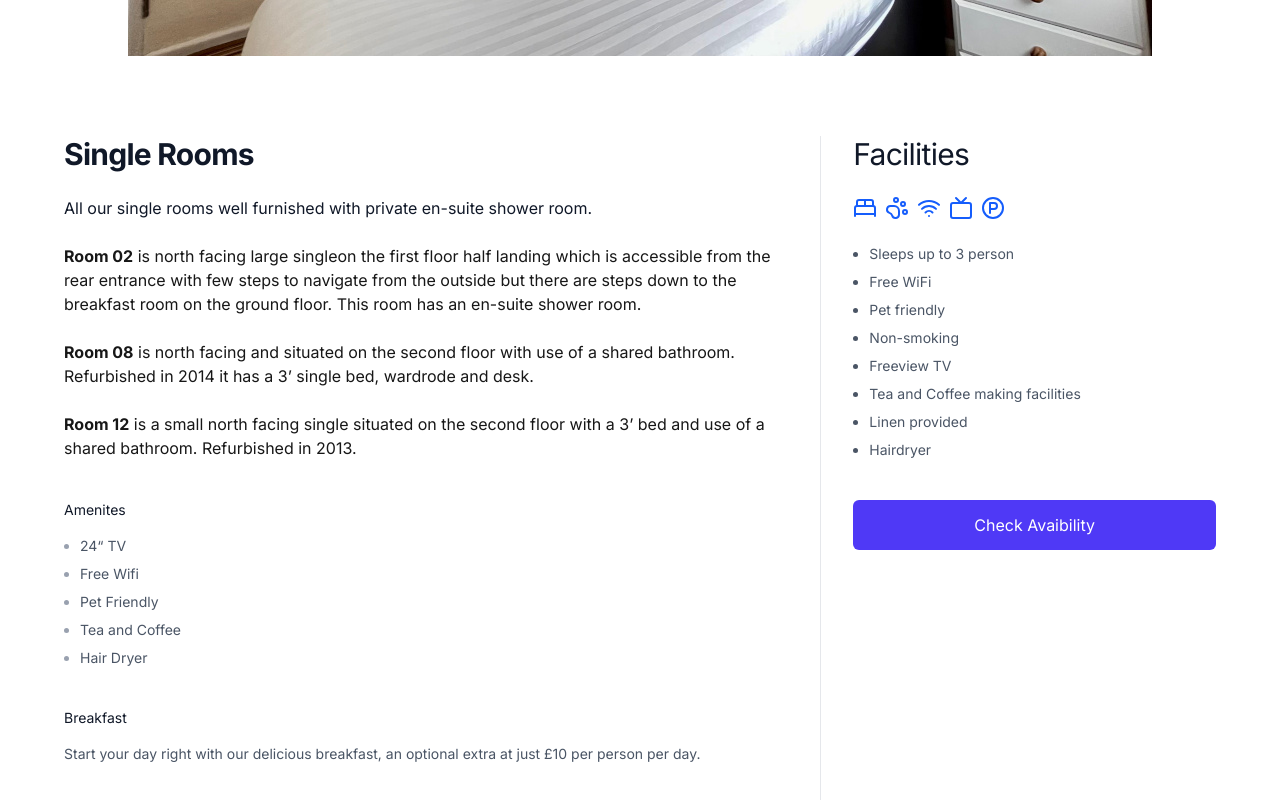
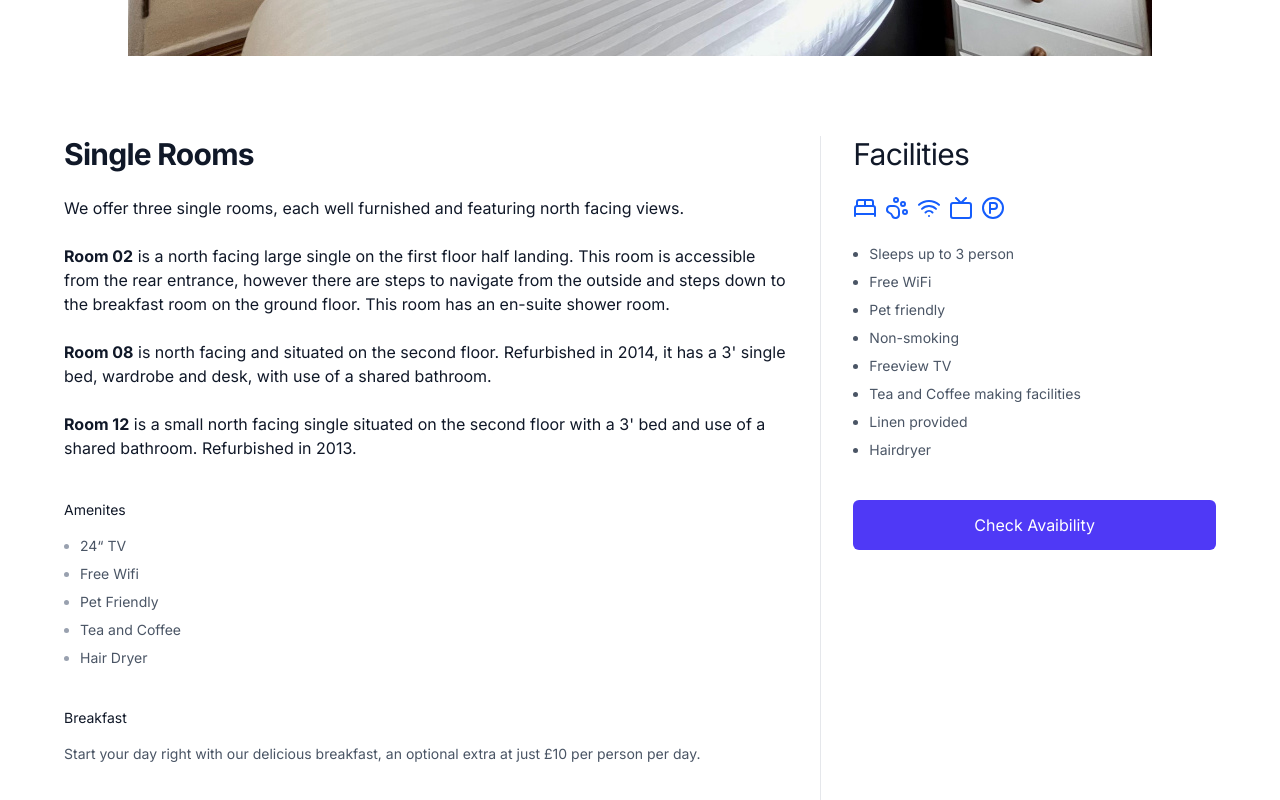
Before and after one commit to ayrbox/tusker-lodge, a Next.js app: page /rooms/singles in a window 1280 px wide. Shown: the part 950-1750 px from the top of the page. Built offline with nearby package versions, Linux system fonts and the light colour scheme.

Commit message:
Update rooms details

```diff
--- a/src/app/rooms/doubles/page.tsx
+++ b/src/app/rooms/doubles/page.tsx
@@ -12,7 +12,7 @@ export default function DoublesRoom() {
         className="pb-4"
       />
 
-      <Wrapper title="Single Rooms">
+      <Wrapper title="Compact Doubles">
         <Sidebar>
           <Facilities />
         </Sidebar>
@@ -21,26 +21,20 @@ export default function DoublesRoom() {
             <h3 className="sr-only">Description</h3>
             <div className="space-y-6">
               <p className="text-base text-gray-900">
-                Our Double Rooms includes double bed and well furnished for your
-                comfort stay. We have three equally sized double bed rooms.
+                Our Compact Double Rooms offer comfortable accommodation with a
+                standard 4'6" double bed and private en-suite shower room.
               </p>
 
               <p className="text-base text-gray-900">
                 <strong>Room 03</strong> is north facing and is situated on the
-                first floor. It is a “compact” double room with a standard 4’6”
-                double bed and en-suite shower room.
-              </p>
-
-              <p className="text-base text-gray-900">
-                <strong>Room 10</strong> is south facing and is situated on the
-                second floor. It is a “compact” king room with a 5&apos; king
-                &ldquo;zip-link&rdquo; bed and en-suite shower room.
+                first floor. It includes a standard 4'6" double bed and en-suite
+                shower room.
               </p>
 
               <p className="text-base text-gray-900">
                 <strong>Room 11</strong> is south facing and is situated on the
-                second floor. It is a “compact” double room with a standard 4’6”
-                double bed and en-suite shower room.
+                second floor. It includes a standard 4'6" double bed and
+                en-suite shower room.
               </p>
             </div>
           </div>
--- a/src/app/rooms/king/page.tsx
+++ b/src/app/rooms/king/page.tsx
@@ -7,7 +7,7 @@ export default function KingRoom() {
   return (
     <div className="flex flex-col items-center">
       <Image src={KingRoomImage} alt="King Room - Room 2" className="pb-4" />
-      <Wrapper title="Room 2: King Comfort">
+      <Wrapper title="King Room">
         <Sidebar>
           <Facilities />
         </Sidebar>
@@ -16,10 +16,10 @@ export default function KingRoom() {
             <h3 className="sr-only">Description</h3>
             <div className="space-y-6">
               <p className="text-base text-gray-900">
-                Our King Room is a spacious and comfortable south facing king
-                sized double room with a 5’ zip and link double bed. Located on
-                the first floor with private en-suite shower room, a seating
-                area and views over the picturesque Torwood Gardens.
+                <strong>Room 04</strong> is a spacious and comfortable south
+                facing king sized double room with a 5' zip and link double bed.
+                Located on the first floor with private en-suite shower room, a
+                seating area and views overlooking Torwood Gardens.
               </p>
             </div>
           </div>
--- a/src/app/rooms/queen/page.tsx
+++ b/src/app/rooms/queen/page.tsx
@@ -7,7 +7,7 @@ export default function QueenRoom() {
   return (
     <div className="flex flex-col items-center">
       <Image src={QueenRoomImage} alt="Queen Room - Room 3" className="pb-4" />
-      <Wrapper title="Room 3: Queen Room ">
+      <Wrapper title="Queen Room">
         <Sidebar>
           <Facilities />
         </Sidebar>
@@ -16,9 +16,10 @@ export default function QueenRoom() {
             <h3 className="sr-only">Description</h3>
             <div className="space-y-6">
               <p className="text-base text-gray-900">
-                Queen Room is our super king sized double, a spacious north
-                facing, first floor en-suite with a 6′ super king, sumptuously
-                comfortable double bed and a compact en-suite.
+                <strong>Room 07</strong> is our super king sized double room,
+                featuring a spacious north facing, first floor en-suite with a
+                6′ super king, sumptuously comfortable double bed and a compact
+                en-suite.
               </p>
             </div>
           </div>
--- a/src/app/rooms/singles/page.tsx
+++ b/src/app/rooms/singles/page.tsx
@@ -20,27 +20,27 @@ export default function SinglesRoom() {
             <h3 className="sr-only">Description</h3>
             <div className="space-y-6">
               <p className="text-base text-gray-900">
-                All our single rooms well furnished with private en-suite shower
-                room.
+                We offer three single rooms, each well furnished and featuring
+                north facing views.
               </p>
 
-              <p>
-                <strong>Room 02</strong> is north facing large singleon the
-                first floor half landing which is accessible from the rear
-                entrance with few steps to navigate from the outside but there
-                are steps down to the breakfast room on the ground floor. This
+              <p className="text-base text-gray-900">
+                <strong>Room 02</strong> is a north facing large single on the
+                first floor half landing. This room is accessible from the rear
+                entrance, however there are steps to navigate from the outside
+                and steps down to the breakfast room on the ground floor. This
                 room has an en-suite shower room.
               </p>
 
-              <p>
+              <p className="text-base text-gray-900">
                 <strong>Room 08</strong> is north facing and situated on the
-                second floor with use of a shared bathroom. Refurbished in 2014
-                it has a 3’ single bed, wardrode and desk.
+                second floor. Refurbished in 2014, it has a 3' single bed,
+                wardrobe and desk, with use of a shared bathroom.
               </p>
 
-              <p>
+              <p className="text-base text-gray-900">
                 <strong>Room 12</strong> is a small north facing single situated
-                on the second floor with a 3’ bed and use of a shared bathroom.
+                on the second floor with a 3' bed and use of a shared bathroom.
                 Refurbished in 2013.
               </p>
             </div>
```
